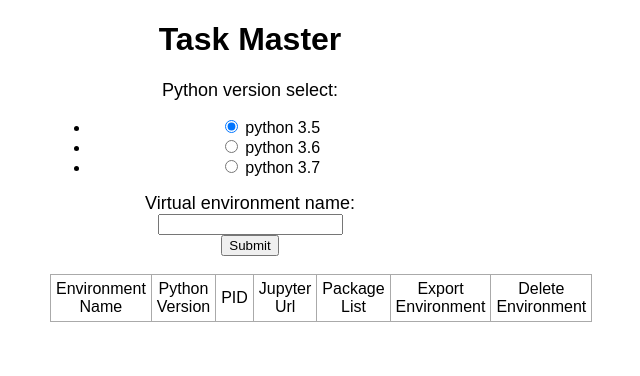
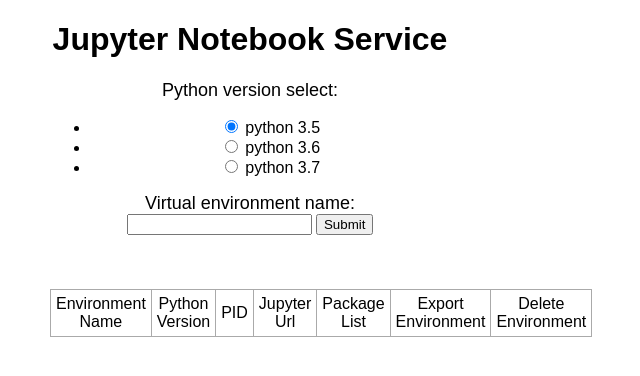
Before and after one commit to allen050883/Project, a Flask app: page / in a window 1280 px wide. Shown: the top 376 px of the page, without its empty margins (390-1030 px from the left). Run offline with Flask 2, Linux system fonts and the light colour scheme; data that the repository does not hold is empty; parts of the project's set-up code (start-up, migrations or seed data) failed here and were passed over.

Commit message:
Update index.html

```diff
--- a/webserver_jupyter-notebook/templates/index.html
+++ b/webserver_jupyter-notebook/templates/index.html
@@ -1,12 +1,12 @@
 {% extends 'base.html' %}
 
 {% block head %}
-<title>Task Master</title>
+<title>Jupyter Notebook Service</title>
 {% endblock %}
 
 {% block body %}
 <div class="content">
-    <h1 style="text-align: center">Task Master</h1>
+    <h1 style="text-align: center">Jupyter Notebook Service</h1>
 
     <div class="form">
 	<form action="/" method="POST">
@@ -17,10 +17,11 @@
 		<a><font size="4">Virtual environment name:</font></a>
 		<br>
 		{{ opt_form.env_name }}
-		<br>
 		<input type="submit" name="submit_button"></input>
 		<br>
 		<br>
+        <br>
+        <br>
 	</form>
     </div>
 
```
